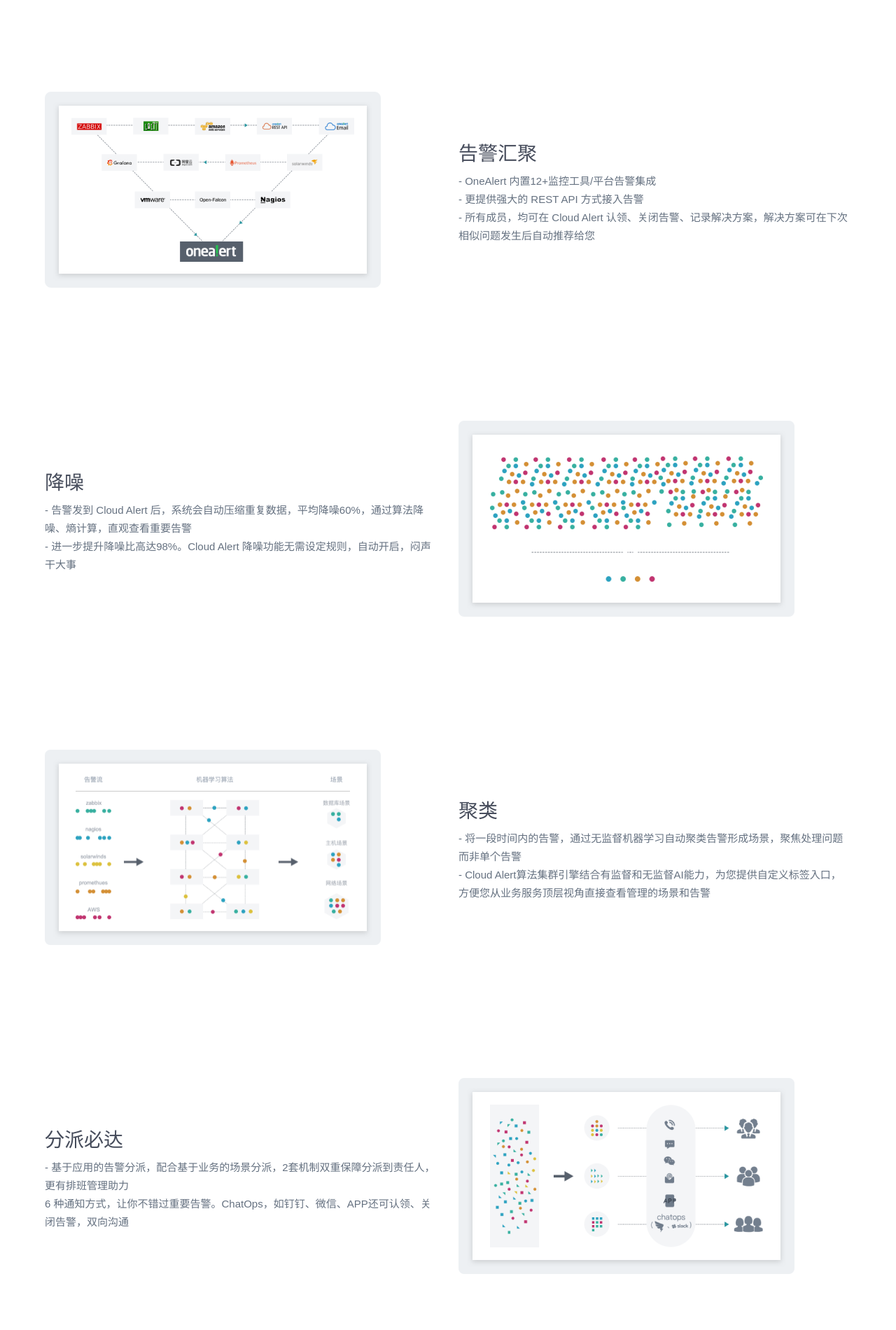
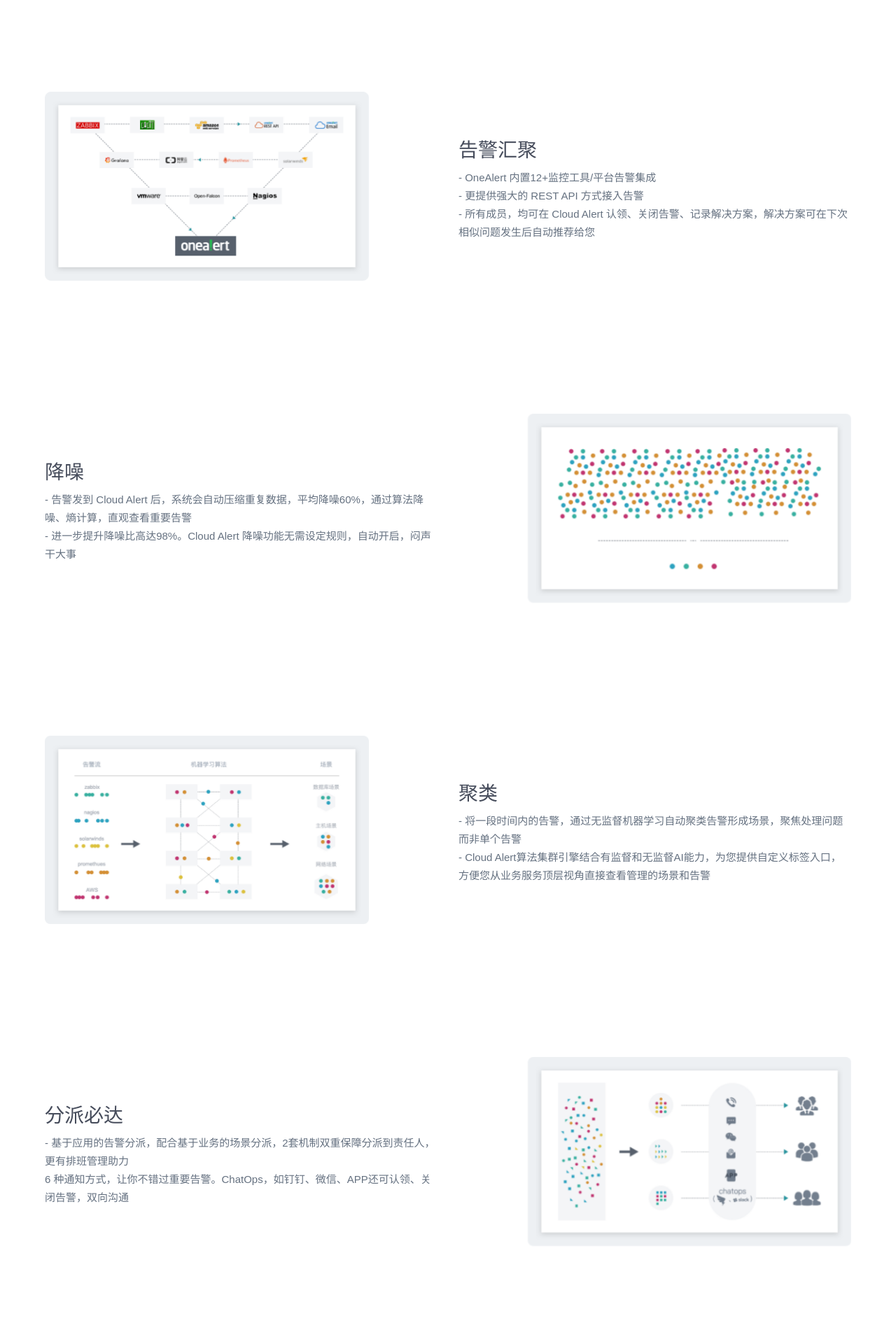
Before and after one commit to guoxiangfang/myRxItem, a plain HTML site: page productIntroduction.html in a window 1280 px wide. Shown: the part 4040-5940 px from the top of the page at 70% size. Drawn offline with Linux system fonts and the light colour scheme.

Commit message:
20190121  11:23

```diff
--- a/css/productIntroduction.less
+++ b/css/productIntroduction.less
@@ -126,7 +126,10 @@
 }
 .productFeatures .row{
   padding: 90px 0;
+ /* .img-fluid{
+    width: 85.5%;
+  }
+  &:nth-child(even) .img-fluid{
+    margin-left: 14.5%;
+  }*/
 }
-.productFeatures .img-fluid{
-  width: 85.5%;
-}
--- a/productIntroduction.html
+++ b/productIntroduction.html
@@ -390,8 +390,8 @@
                     <!--功能介绍 开始-->
                     <div class="productInfo productFeatures">
                         <section class="section-about">
-                            <div class="row">
-                                <div class="col-md-6 col-sm-12 col-12">
+                            <div class="row justify-content-between">
+                                <div class="col-md-5 col-sm-12 col-12">
                                     <div class="left-contetnt-area">
                                         <div class="img-wrapper">
                                             <figure><img class="img-fluid" src="images/productIntroduction/featuresImg1.png" alt=""></figure>
@@ -407,7 +407,7 @@
                                     </div>
                                 </div>
                             </div>
-                            <div class="row">
+                            <div class="row justify-content-between">
                                 <div class="col-md-6 col-sm-12 col-12">
                                     <div class="right-content-area">
                                         <h1>降噪</h1>
@@ -415,7 +415,7 @@
                                         <P>- 进一步提升降噪比高达98%。Cloud Alert 降噪功能无需设定规则，自动开启，闷声干大事</P>
                                     </div>
                                 </div>
-                                <div class="col-md-6 col-sm-12 col-12">
+                                <div class="col-md-5 col-sm-12 col-12">
                                     <div class="left-contetnt-area">
                                         <div class="img-wrapper">
                                             <figure><img class="img-fluid" src="images/productIntroduction/featuresImg2.png" alt=""></figure>
@@ -424,8 +424,8 @@
 
                                 </div>
                             </div>
-                            <div class="row">
-                                <div class="col-md-6 col-sm-12 col-12">
+                            <div class="row justify-content-between">
+                                <div class="col-md-5 col-sm-12 col-12">
                                     <div class="left-contetnt-area">
                                         <div class="img-wrapper">
                                             <figure><img class="img-fluid" src="images/productIntroduction/featuresImg3.png" alt=""></figure>
@@ -440,7 +440,7 @@
                                     </div>
                                 </div>
                             </div>
-                            <div class="row">
+                            <div class="row justify-content-between">
                                 <div class="col-md-6 col-sm-12 col-12">
                                     <div class="right-content-area">
                                         <h1>分派必达</h1>
@@ -448,7 +448,7 @@
                                         <P>6 种通知方式，让你不错过重要告警。ChatOps，如钉钉、微信、APP还可认领、关闭告警，双向沟通</P>
                                     </div>
                                 </div>
-                                <div class="col-md-6 col-sm-12 col-12">
+                                <div class="col-md-5 col-sm-12 col-12">
                                     <div class="left-contetnt-area">
                                         <div class="img-wrapper">
                                             <figure><img class="img-fluid" src="images/productIntroduction/featuresImg4.png" alt=""></figure>
@@ -457,8 +457,8 @@
 
                                 </div>
                             </div>
-                            <div class="row">
-                                <div class="col-md-6 col-sm-12 col-12">
+                            <div class="row justify-content-between">
+                                <div class="col-md-5 col-sm-12 col-12">
                                     <div class="left-contetnt-area">
                                         <div class="img-wrapper">
                                             <figure><img class="img-fluid" src="images/productIntroduction/featuresImg5.png" alt=""></figure>
@@ -473,7 +473,7 @@
                                     </div>
                                 </div>
                             </div>
-                            <div class="row">
+                            <div class="row justify-content-between">
                                 <div class="col-md-6 col-sm-12 col-12">
                                     <div class="right-content-area">
                                         <h1>知识复用</h1>
@@ -481,13 +481,12 @@
                                         <P>- 每个场景的解决方案，将成为您团队知识库的养分，持续帮助您提升团队的知识</P>
                                     </div>
                                 </div>
-                                <div class="col-md-6 col-sm-12 col-12">
+                                <div class="col-md-5 col-sm-12 col-12">
                                     <div class="left-contetnt-area">
                                         <div class="img-wrapper">
                                             <figure><img class="img-fluid" src="images/productIntroduction/featuresImg6.png" alt=""></figure>
                                         </div>
                                     </div>
-
                                 </div>
                             </div>
                         </section>
```
